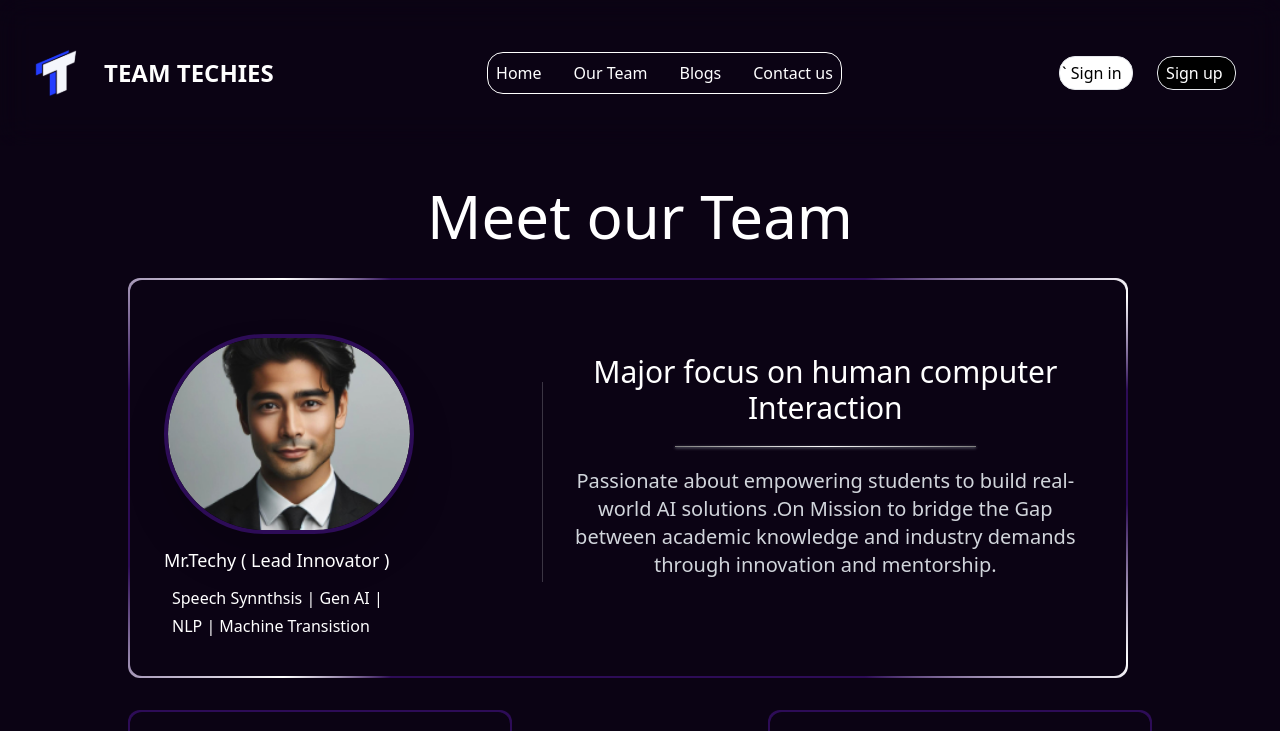
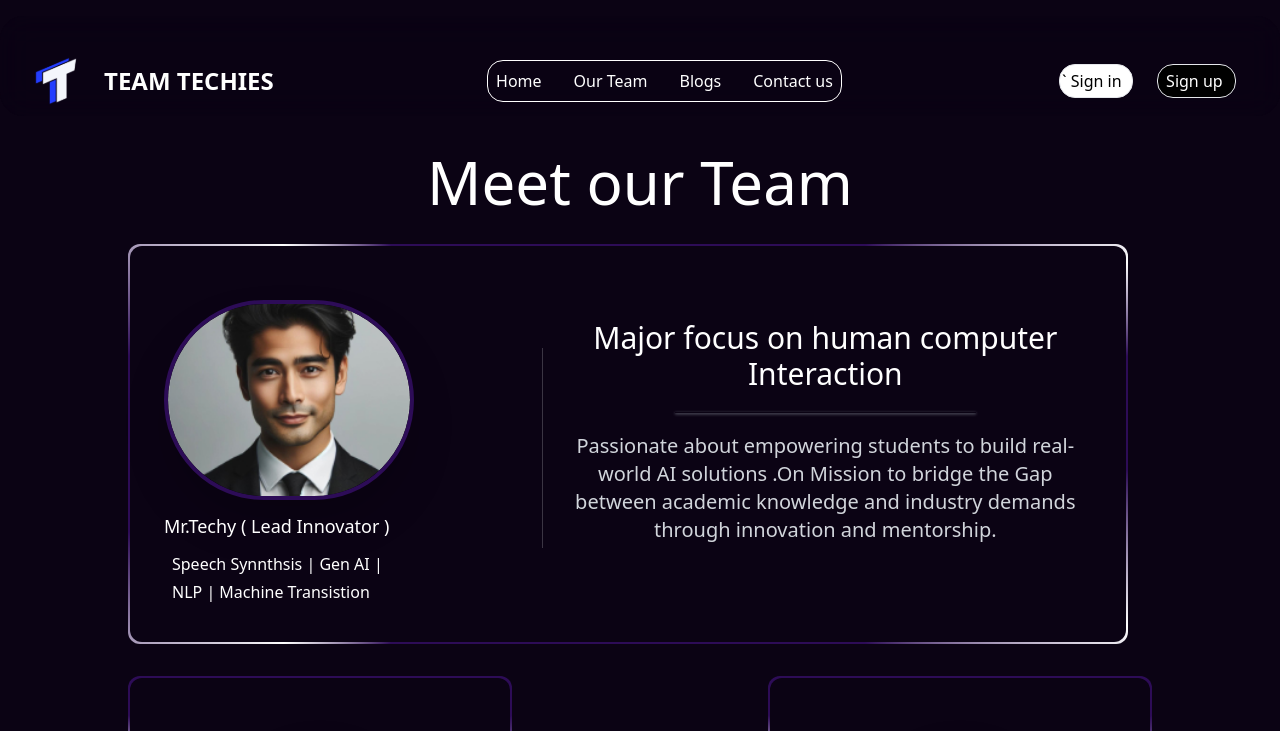
Before and after one commit to team-techies-ai/website, a React (Vite) app in the folder Frontend/: page /about in a window 1280 px wide. Shown: the top 731 px of the page. Built offline with nearby package versions, Linux system fonts and the light colour scheme.

Commit message:
fixed nav bar

```diff
--- a/Frontend/src/Main/Hero.jsx
+++ b/Frontend/src/Main/Hero.jsx
@@ -1,7 +1,7 @@
 
 const Hero = () => {
   return (
-    <div className="flex">
+    <div className="flex mt-20">
         <div className="  p-10 ml-32 w-[700px]">
 
             <div className="text-6xl font-medium m-4 text-balance tracking-wide">
--- a/Frontend/src/components/Navbar.jsx
+++ b/Frontend/src/components/Navbar.jsx
@@ -1,8 +1,12 @@
-import { Link } from "react-router-dom"
+
+import { Link } from 'react-router-dom';
 import logo from "../assets/Untitled design 1.svg"
+
+
 const Navbar = () => {
   return (
-    <div className="flex justify-between items-center p-4   backdrop-filter backdrop-blur-lg bg-opacity-30">
+    <nav className="fixed top-0 left-0 w-full backdrop-filter backdrop-blur-lg bg-opacity-30 bg-[#0b0314] h-[100px] mt-4 text-white z-50  border border-none rounded-3xl">
+      <div className="container mx-auto px-4 py-2 flex justify-between items-center">
       <div className="flex gap-2 items-center">
             <img src={logo} alt="logo" className="w-20"/>
           <span className="text-2xl font-bold">TEAM TECHIES</span>
@@ -22,7 +26,8 @@ const Navbar = () => {
             <button className=" bg-black  text-white border rounded-2xl p-1 m-1" > <span>&nbsp;</span>Sign up <span>&nbsp;</span></button>
         </div>
       </div>
-  )
-}
+    </nav>
+  );
+};
 
-export default Navbar
+export default Navbar;
--- a/Frontend/src/team/Team.jsx
+++ b/Frontend/src/team/Team.jsx
@@ -3,7 +3,7 @@ import Profile from "../components/Profile"
 
 const Team = () => {
   return (
-    <div className="bg-[#0b0314] h-screen  text-white">
+    <div className="bg-[#0b0314] h-screen  text-white mt-32">
       <h1 className="text-6xl font-medium text-center m-4"> Meet our Team</h1>
       <Mainprofile />
      <div className="flex">
```
Lines whose indentation alone changed are shown as unchanged.
